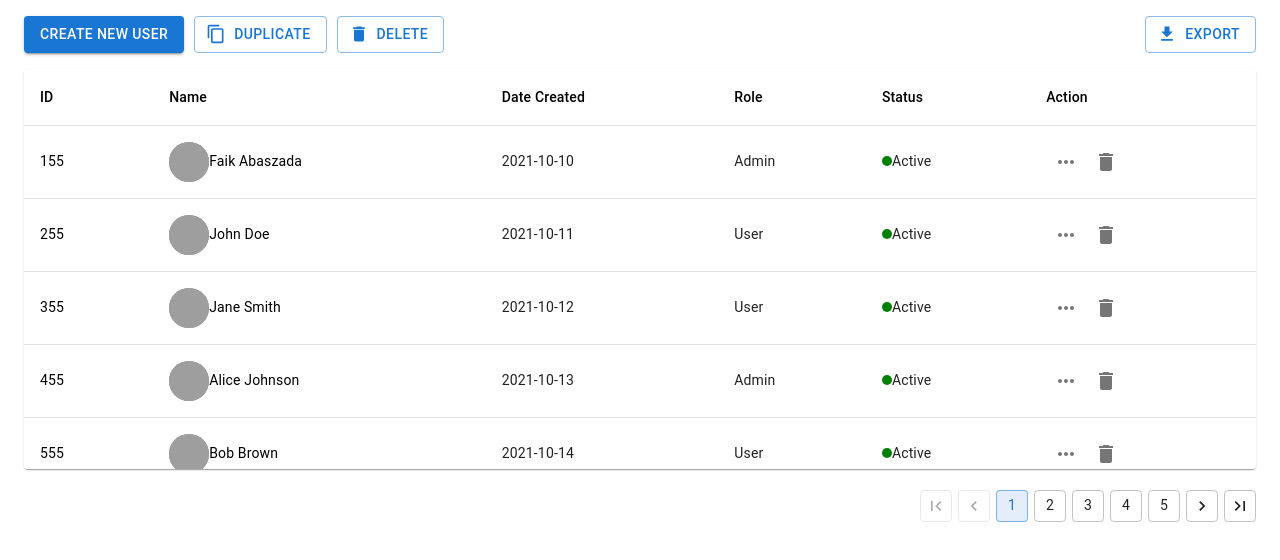
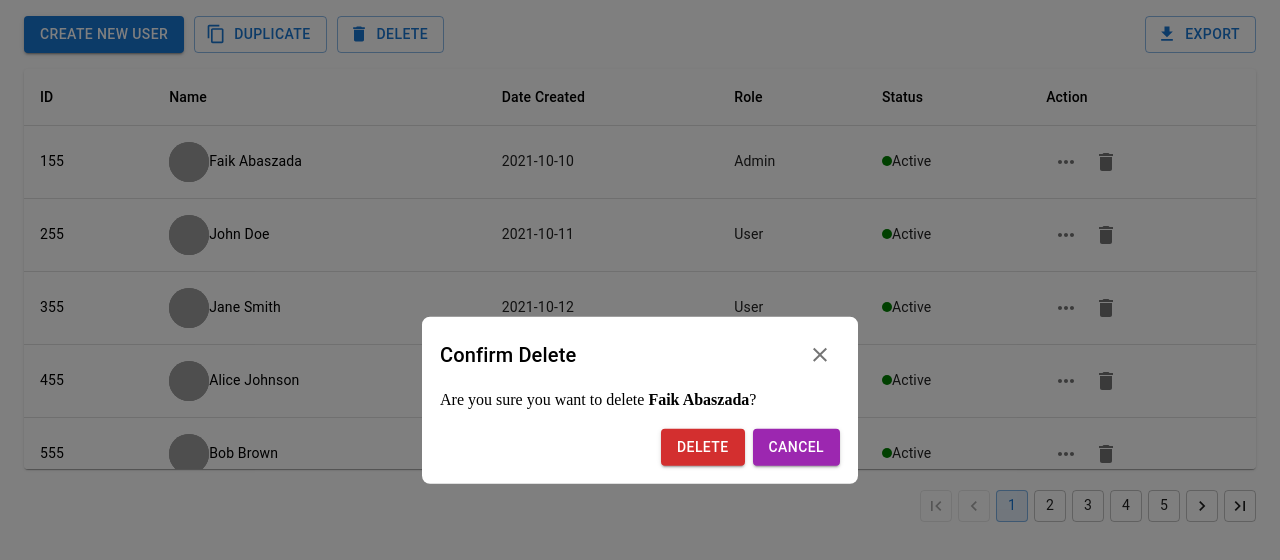
Before and after one commit to Faig-Abaszada/project_essay, a React (Vite) app: page / in a window 1280 px wide. Both pictures are taken after a click on the button 1106 px from the left and 161 px from the top of the page. Shown: the top 560 px of the page. Built offline with nearby package versions, Linux system fonts and the light colour scheme; grey boxes are pictures that could not be loaded.

Commit message:
PROJECT_ESSAY: Delete feature added.

```diff
--- a/src/DemoSimple.jsx
+++ b/src/DemoSimple.jsx
@@ -15,6 +15,8 @@ import DeleteIcon from '@mui/icons-material/Delete';
 import ContentCopyIcon from '@mui/icons-material/ContentCopy';
 import FileDownloadIcon from '@mui/icons-material/FileDownload';
 import MoreHorizIcon from '@mui/icons-material/MoreHoriz';
+import ModalComponent from "./components/ModalComponent.jsx";
+import OverlayLoader from "./components/OverlayLoader.jsx";
 
 
 const status = {
@@ -38,7 +40,7 @@ const status = {
     }
     // (status.list()); // [{ value: 'a', label: 'Active' }, { value: 's', label: 'Suspended' }, { value: 'i', label: 'Inactive' }]
 };
-const rows = [
+const rows_data = [
     { id: 1, name: 'Faik Abaszada', avatar: 'https://robohash.org/RandomUser.png', created_at: '2021-10-10', role: 'Admin', status: 'a', action: null },
     { id: 2, name: 'John Doe', avatar: 'https://robohash.org/RandomUser.png', created_at: '2021-10-11', role: 'User', status: 'a', action: null },
     { id: 3, name: 'Jane Smith', avatar: 'https://robohash.org/RandomUser.png', created_at: '2021-10-12', role: 'User', status: 'a', action: null },
@@ -153,7 +155,7 @@ const getStickyHeaderStyles = () => ({
     color: "#000", // Black text
     position: "sticky",
     top: 0,
-    zIndex: 1600
+    zIndex: 11
 });
 
 // Function to get sticky column styles
@@ -165,13 +167,39 @@ const getStickyColumnStyles = (columnKey, index, isHeader = false) => {
         color: "#000", //
         position: "sticky",
         left: `${index * 50}px`, // Adjust column width
-        zIndex: isHeader ? 1700 : 1500 // Ensure header is above sticky columns
+        zIndex: isHeader ? 12 : 10 // Ensure header is above sticky columns
     };
 };
 
 export default function BasicTable() {
     const [page, setPage] = useState(1);
     const [rowsPerPage, setRowsPerPage] = useState(10);
+    const [rows, setRows] = useState(rows_data);
+
+    const [modalOpen, setModalOpen] = useState(false);
+    const [selectedRow, setSelectedRow] = useState(null);
+    const [isDeleting, setIsDeleting] = useState(false); // Loader state
+    // Open delete confirmation modal
+    const openDeleteModal = (row) => {
+        setSelectedRow(row);
+        setModalOpen(true);
+    };
+    // Close modal
+    const closeModal = () => {
+        setModalOpen(false);
+        setSelectedRow(null);
+        setIsDeleting(false); // Reset loader
+    };
+    // Handle row deletion with a simulated delay for loader
+    const handleDelete = () => {
+        setIsDeleting(true);
+        setTimeout(() => {
+            if (selectedRow) {
+                setRows((prevRows) => prevRows.filter((r) => r.id !== selectedRow.id));
+            }
+            closeModal();
+        }, 1500); // Simulating API delay
+    };
 
     const handleChangePage = (event, newPage) => {
         setPage(newPage);
@@ -231,10 +259,13 @@ export default function BasicTable() {
                                                     {
                                                         column.front_end_key === 'action' ? (
                                                             <div>
-                                                                <IconButton aria-label="delete">
+                                                                <IconButton aria-label="more">
                                                                     <MoreHorizIcon/>
                                                                 </IconButton>
-                                                                <IconButton aria-label="delete">
+                                                                <IconButton
+                                                                    aria-label="delete"
+                                                                    onClick={() => openDeleteModal(row)}
+                                                                >
                                                                     <DeleteIcon/>
                                                                 </IconButton>
                                                             </div>
@@ -268,6 +299,22 @@ export default function BasicTable() {
                     />
                 </div>
             </div>
+            <ModalComponent
+                open={modalOpen}
+                onClose={closeModal}
+                title="Confirm Delete"
+            >
+                <p>Are you sure you want to delete <strong>{selectedRow?.name}</strong>?</p>
+                <div style={{ display: "flex", justifyContent: "flex-end", marginTop: "20px" }}>
+                    <Button onClick={handleDelete} variant="contained" color="error" sx={{ marginRight: 1 }}>
+                        Delete
+                    </Button>
+                    <Button onClick={closeModal} disable={true} variant="contained" color="secondary" disabled={isDeleting}>
+                        Cancel
+                    </Button>
+                </div>
+                <OverlayLoader loading={isDeleting} size={80} color="secondary" />
+            </ModalComponent>
         </>
     );
 }
--- /dev/null
+++ b/src/assets/styles/components/modalComponent.scss
@@ -0,0 +1,21 @@
+.modal-box {
+  position: absolute;
+  top: 50%;
+  left: 50%;
+  transform: translate(-50%, -50%);
+  width: 400px;
+  background-color: white;
+  padding: 18px;
+  border-radius: 8px;
+
+  .modal-header {
+    display: flex;
+    justify-content: space-between;
+    align-items: center;
+    margin-bottom: 16px;
+    .modal-title {
+      font-size: 20px;
+      font-weight: 600;
+    }
+  }
+}
--- /dev/null
+++ b/src/assets/styles/components/overlayLoader.scss
@@ -0,0 +1,21 @@
+.overlay-loader-container {
+  position: relative; // Ensures the overlay is positioned correctly within its parent
+}
+
+.overlay-loader {
+  position: absolute;
+  top: 0;
+  left: 0;
+  width: 100%;
+  height: 100%;
+  background: rgba(255, 255, 255, 0.7); // Semi-transparent white background
+  display: flex;
+  justify-content: center;
+  align-items: center;
+  z-index: 2000; // High enough to overlay content
+  backdrop-filter: blur(2px); // Optional: Adds a blur effect
+
+  &.hidden {
+    display: none; // Hide when not loading
+  }
+}
--- /dev/null
+++ b/src/components/ModalComponent.jsx
@@ -0,0 +1,25 @@
+import React from "react";
+import { Modal, Box, IconButton, Typography } from "@mui/material";
+import CloseIcon from "@mui/icons-material/Close";
+import "../assets/styles/components/modalComponent.scss";
+
+// Reusable Modal Component
+const ModalComponent = ({ open, onClose, title, children }) => {
+    return (
+        <Modal open={open} onClose={onClose} aria-labelledby="modal-title">
+            <Box className="modal-box">
+                <div className="modal-header">
+                    <Typography id="modal-title" variant="h6" component="h2">
+                        {title}
+                    </Typography>
+                    <IconButton className="modal-close-btn" onClick={onClose}>
+                        <CloseIcon />
+                    </IconButton>
+                </div>
+
+                <Box>{children}</Box>
+            </Box>
+        </Modal>
+    );
+};
+export default ModalComponent;
--- /dev/null
+++ b/src/components/OverlayLoader.jsx
@@ -0,0 +1,13 @@
+import React from "react";
+import { CircularProgress } from "@mui/material";
+import "../assets/styles/components/OverlayLoader.scss";
+
+const OverlayLoader = ({ loading, size = 50, color = "primary" }) => {
+    return (
+        <div className={`overlay-loader ${loading ? "" : "hidden"}`}>
+            <CircularProgress size={size} color={color} />
+        </div>
+    );
+};
+
+export default OverlayLoader;
```
